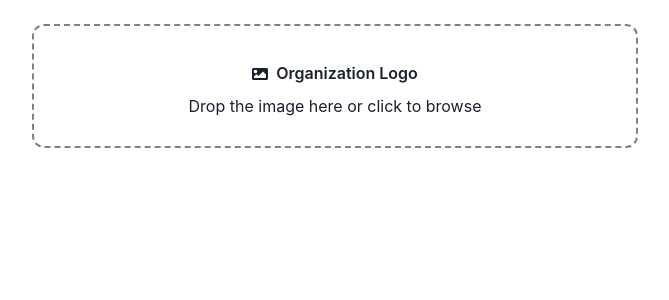
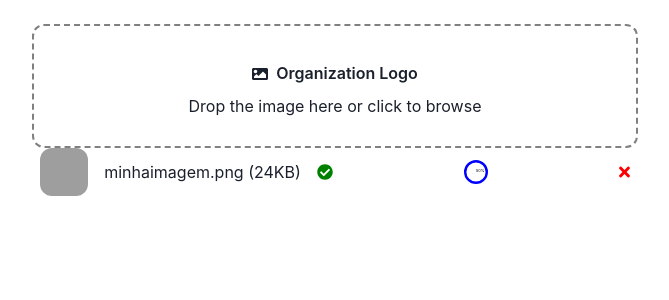
Before and after one commit to andersontrkz/reactive-avatar-uploader, a React (Create React App) app: page / in a window 1280 px wide. Shown: the top 300 px of the page, without its empty margins (305-974 px from the left). Built offline with nearby package versions, Linux system fonts and the light colour scheme; grey boxes are pictures that could not be loaded.

Commit message:
feat(AvatarUpload): develops preview card component

```diff
--- a/package.json
+++ b/package.json
@@ -21,10 +21,12 @@
     "chakra-ui-autocomplete": "^1.4.3",
     "framer-motion": "^4.1.17",
     "react": "^17.0.2",
+    "react-circular-progressbar": "^2.0.4",
     "react-dom": "^17.0.2",
     "react-dropzone": "^11.7.0",
     "react-scripts": "4.0.3",
     "typescript": "^4.4.4",
+    "uuid": "^8.3.2",
     "web-vitals": "^1.1.2"
   },
   "scripts": {
--- /dev/null
+++ b/src/components/AvatarUpload/Preview/PreviewCard.tsx
@@ -0,0 +1,40 @@
+import { Flex, Container, Image, Text, Link, Box } from '@chakra-ui/react';
+import { faCheckCircle, faTimes } from '@fortawesome/free-solid-svg-icons';
+import { FontAwesomeIcon } from '@fortawesome/react-fontawesome';
+import { CircularProgressbar } from 'react-circular-progressbar';
+
+const IMAGE =
+  'https://images.ctfassets.net/hrltx12pl8hq/7yQR5uJhwEkRfjwMFJ7bUK/dc52a0913e8ff8b5c276177890eb0129/offset_comp_772626-opt.jpg?fit=fill&w=800&h=300';
+
+const PreviewCard = () => {
+  return (
+    <Container p="0">
+      <Flex justify="space-between" alignItems="center">
+        <Flex justify="space-between" alignItems="center">
+          <Link mx="2" href="#" target="_blank">
+            <Image src={IMAGE} borderRadius="12px" boxSize="12" fit="cover" />
+          </Link>
+          <Text mx="2">minhaimagem.png (24KB)</Text>
+          <Box mx="2">
+            <FontAwesomeIcon icon={faCheckCircle} color="green" />
+          </Box>
+        </Flex>
+
+        <CircularProgressbar
+          styles={{
+            root: { width: 24 },
+            path: { stroke: 'blue' },
+          }}
+          strokeWidth={10}
+          text="50%"
+          value={100}
+        />
+        <Box mx="2">
+          <FontAwesomeIcon icon={faTimes} color="red" />
+        </Box>
+      </Flex>
+    </Container>
+  );
+};
+
+export default PreviewCard;
--- a/src/components/Pages/Home/Home.tsx
+++ b/src/components/Pages/Home/Home.tsx
@@ -1,10 +1,12 @@
 import { Dropzone } from '../../AvatarUpload/Dropzone';
+import PreviewCard from '../../AvatarUpload/Preview/PreviewCard';
 
 export const Home = () => {
   return (
     <div>
       <br />
       <Dropzone />
+      <PreviewCard />
     </div>
   );
 };
```
Also changed, not shown: 1 other file (tests, documents, lock files or other folders).
